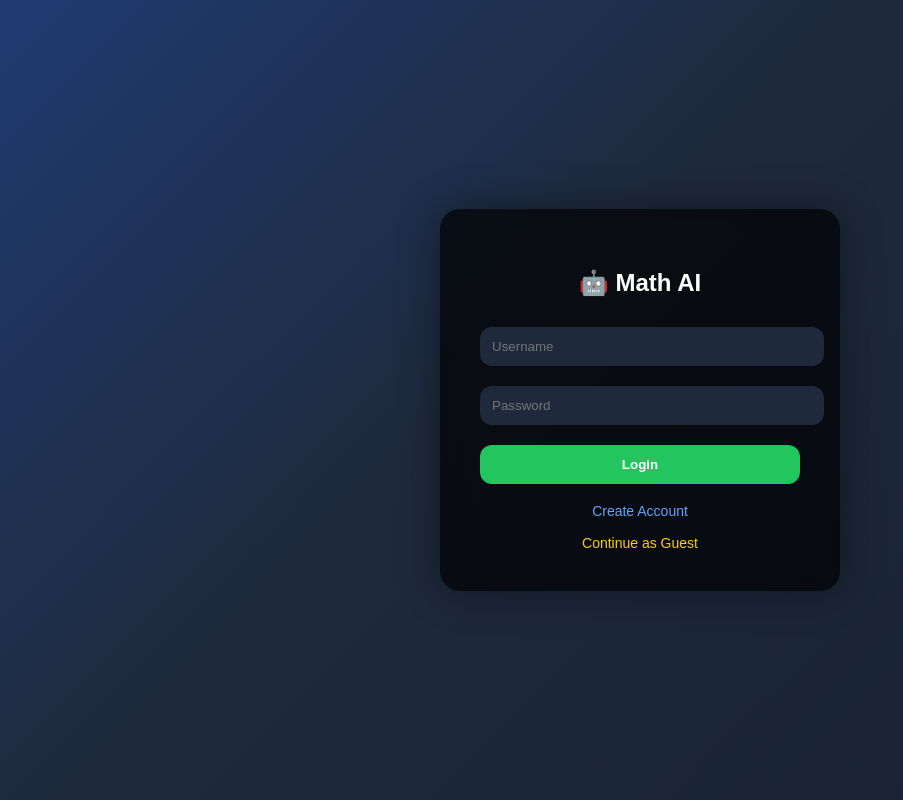
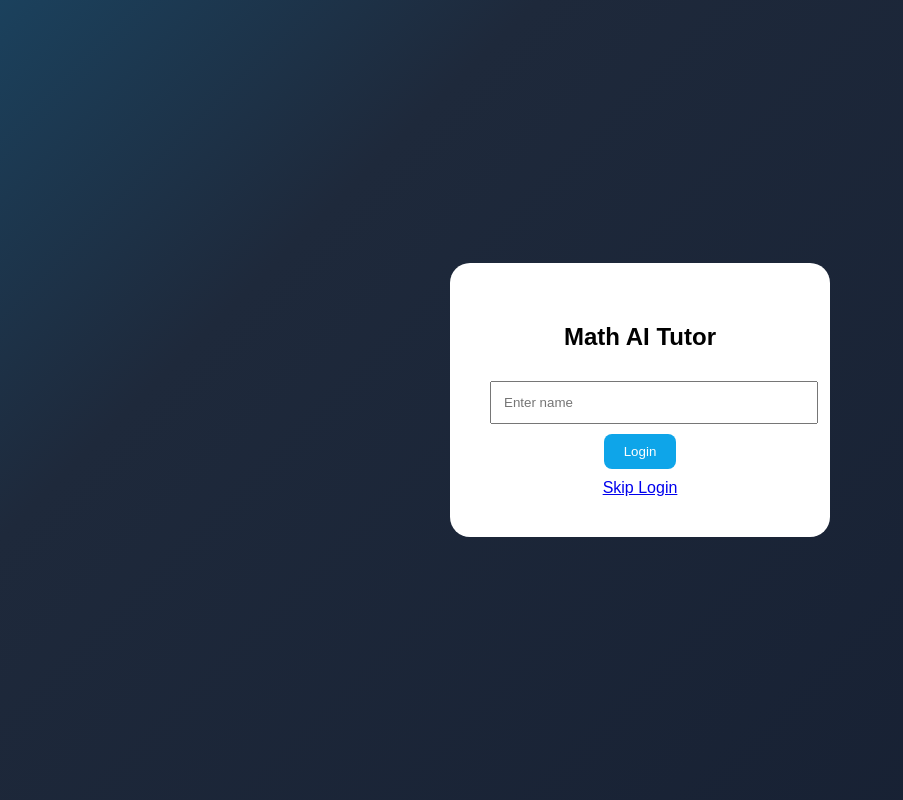
Before and after one commit to sofeanalrifai1-bit/math-ai, a Flask app: page /login in a window 1280 px wide. Shown: the whole page, without its empty margins (0-903 px from the left). Run offline with Flask 3, Linux system fonts and the light colour scheme.

Commit message:
Add files via upload

```diff
--- a/app.py
+++ b/app.py
@@ -1,19 +1,23 @@
 from flask import Flask, render_template, request, redirect, session
 from sympy import symbols, Eq, solve, simplify, expand, factor
 from sympy.parsing.sympy_parser import parse_expr
+import random
 
 app = Flask(__name__)
 app.secret_key = "supersecretkey123"
 
-# =========================
-# LOGIN PAGE
-# =========================
+x = symbols("x")
+
+# ================= LOGIN =================
 
 @app.route("/login", methods=["GET", "POST"])
 def login():
     if request.method == "POST":
-        username = request.form.get("username")
-        session["user"] = username
+        session["user"] = request.form.get("username")
+        session["level"] = "8"
+        session["mode"] = "calculator"
+        session["chat"] = []
+        session["score"] = 0
         return redirect("/")
     return render_template("login.html")
 
@@ -21,6 +25,10 @@ def login():
 @app.route("/skip")
 def skip():
     session["user"] = "Guest"
+    session["level"] = "8"
+    session["mode"] = "calculator"
+    session["chat"] = []
+    session["score"] = 0
     return redirect("/")
 
 
@@ -29,10 +37,7 @@ def logout():
     session.clear()
     return redirect("/login")
 
-
-# =========================
-# MODE SWITCH
-# =========================
+# ================= SETTINGS =================
 
 @app.route("/set_mode/<mode>")
 def set_mode(mode):
@@ -40,19 +45,30 @@ def set_mode(mode):
     return redirect("/")
 
 
-# =========================
-# CLEAR CHAT
-# =========================
+@app.route("/set_level/<level>")
+def set_level(level):
+    session["level"] = level
+    return redirect("/")
+
 
 @app.route("/clear_chat")
 def clear_chat():
     session["chat"] = []
     return redirect("/")
 
+# ================= PRACTICE =================
 
-# =========================
-# MAIN PAGE
-# =========================
+@app.route("/practice")
+def practice():
+    a = random.randint(1, 10)
+    b = random.randint(1, 10)
+    solution = 2
+    question = f"{a}x + {b} = {a*2 + b}"
+    session["practice_q"] = question
+    session["practice_a"] = solution
+    return redirect("/")
+
+# ================= MAIN =================
 
 @app.route("/", methods=["GET", "POST"])
 def index():
@@ -60,86 +76,64 @@ def index():
     if "user" not in session:
         return redirect("/login")
 
-    if "mode" not in session:
-        session["mode"] = "calculator"
-
-    if "chat" not in session:
-        session["chat"] = []
-
-    mode = session["mode"]
+    mode = session.get("mode", "calculator")
+    level = session.get("level", "8")
 
     if request.method == "POST":
 
         expression = request.form["expression"]
+        expression_fixed = expression.replace("^", "**")
 
         try:
-            x = symbols('x')
-
-            # Fix 2x -> 2*x
-            expression_fixed = expression.replace("^", "**")
-
             if mode == "likninger":
 
-                if "=" not in expression_fixed:
-                    explanation = "⚠️ You must include = in equation"
+                left, right = expression_fixed.split("=")
+                eq = Eq(parse_expr(left), parse_expr(right))
+                solution = solve(eq, x)
+
+                if level == "8":
+                    explanation = f"Move numbers. Isolate x.\nAnswer: x = {solution}"
+                elif level == "9":
+                    explanation = f"Subtract terms and divide.\nSolution: x = {solution}"
                 else:
-                    left, right = expression_fixed.split("=")
-                    eq = Eq(parse_expr(left), parse_expr(right))
-                    solution = solve(eq, x)
-                    explanation = f"""
-Step 1: Move terms
-Step 2: Solve equation
-Solution:
-x = {solution}
-"""
+                    explanation = f"Solve algebraically.\nSolution: x = {solution}"
 
             elif mode == "algebra":
 
                 expr = parse_expr(expression_fixed)
                 explanation = f"""
-Simplified:
-{simplify(expr)}
-
-Expanded:
-{expand(expr)}
-
-Factored:
-{factor(expr)}
+Simplified: {simplify(expr)}
+Expanded: {expand(expr)}
+Factored: {factor(expr)}
 """
 
             elif mode == "brok":
 
                 expr = parse_expr(expression_fixed)
-                explanation = f"""
-Fraction simplified:
-{simplify(expr)}
-"""
+                explanation = f"Fraction simplified: {simplify(expr)}"
 
-            else:  # calculator
+            else:
 
                 expr = parse_expr(expression_fixed)
-                explanation = f"""
-Result:
-{simplify(expr)}
-"""
+                explanation = f"Result: {simplify(expr)}"
 
-        except Exception as e:
-            explanation = "❌ Invalid mathematical expression"
+        except:
+            explanation = "Invalid mathematical expression."
 
         session["chat"].append({
             "user": expression,
             "bot": explanation
         })
 
-    return render_template("index.html",
-                           chat=session["chat"],
-                           mode=mode,
-                           user=session["user"])
-
-
-# =========================
-# RUN
-# =========================
+    return render_template(
+        "index.html",
+        chat=session.get("chat", []),
+        user=session["user"],
+        mode=mode,
+        level=level,
+        score=session.get("score", 0),
+        practice_q=session.get("practice_q")
+    )
 
 if __name__ == "__main__":
     app.run(debug=True)
--- a/templates/login.html
+++ b/templates/login.html
@@ -1,103 +1,55 @@
 <!DOCTYPE html>
 <html>
 <head>
-<title>Login - Math AI</title>
-
+<title>Math AI Login</title>
 <style>
-body {
+body{
     margin:0;
     height:100vh;
     display:flex;
     justify-content:center;
     align-items:center;
-    font-family:Arial, sans-serif;
-    overflow:hidden;
-    background: linear-gradient(-45deg, #0f172a, #1e293b, #2563eb, #0f172a);
-    background-size: 400% 400%;
-    animation: gradientMove 12s ease infinite;
+    background:linear-gradient(-45deg,#0f172a,#1e293b,#0ea5e9,#9333ea);
+    background-size:400% 400%;
+    animation:gradient 15s ease infinite;
+    font-family:Arial;
 }
-
-@keyframes gradientMove {
-    0% { background-position: 0% 50%; }
-    50% { background-position: 100% 50%; }
-    100% { background-position: 0% 50%; }
+@keyframes gradient{
+0%{background-position:0% 50%}
+50%{background-position:100% 50%}
+100%{background-position:0% 50%}
 }
-
-.login-box {
-    background: rgba(0,0,0,0.7);
+.box{
+    background:white;
     padding:40px;
     border-radius:20px;
-    width:320px;
-    backdrop-filter: blur(10px);
-    box-shadow: 0 0 40px rgba(0,0,0,0.4);
     text-align:center;
-    color:white;
+    width:300px;
 }
-
-h2 {
-    margin-bottom:20px;
-}
-
-input {
+input{
     width:100%;
     padding:12px;
     margin:10px 0;
+}
+button{
+    padding:10px 20px;
+    background:#0ea5e9;
     border:none;
-    border-radius:12px;
-    background:#1e293b;
     color:white;
-}
-
-input:focus {
-    outline:none;
-    border:1px solid #2563eb;
-}
-
-button {
-    width:100%;
-    padding:12px;
-    margin-top:10px;
-    border:none;
-    border-radius:12px;
-    background:#22c55e;
-    color:white;
-    font-weight:bold;
+    border-radius:8px;
     cursor:pointer;
 }
-
-button:hover {
-    opacity:0.9;
-}
-
-a {
-    color:#60a5fa;
-    text-decoration:none;
-    font-size:14px;
-}
-
-.guest-btn {
-    margin-top:15px;
-    display:block;
-    color:#facc15;
-}
+a{display:block;margin-top:10px;}
 </style>
 </head>
-
 <body>
-
-<div class="login-box">
-    <h2>🤖 Math AI</h2>
-
-    <form method="POST">
-        <input name="username" placeholder="Username" required>
-        <input type="password" name="password" placeholder="Password" required>
-        <button type="submit">Login</button>
-    </form>
-
-    <br>
-    <a href="/register">Create Account</a>
-    <a href="/guest" class="guest-btn">Continue as Guest</a>
+<div class="box">
+<h2>Math AI Tutor</h2>
+<form method="POST">
+<input name="username" placeholder="Enter name" required>
+<button type="submit">Login</button>
+</form>
+<a href="/skip">Skip Login</a>
 </div>
-
 </body>
 </html>
```
Also changed, not shown: templates/index.html (+64 -149 lines).
